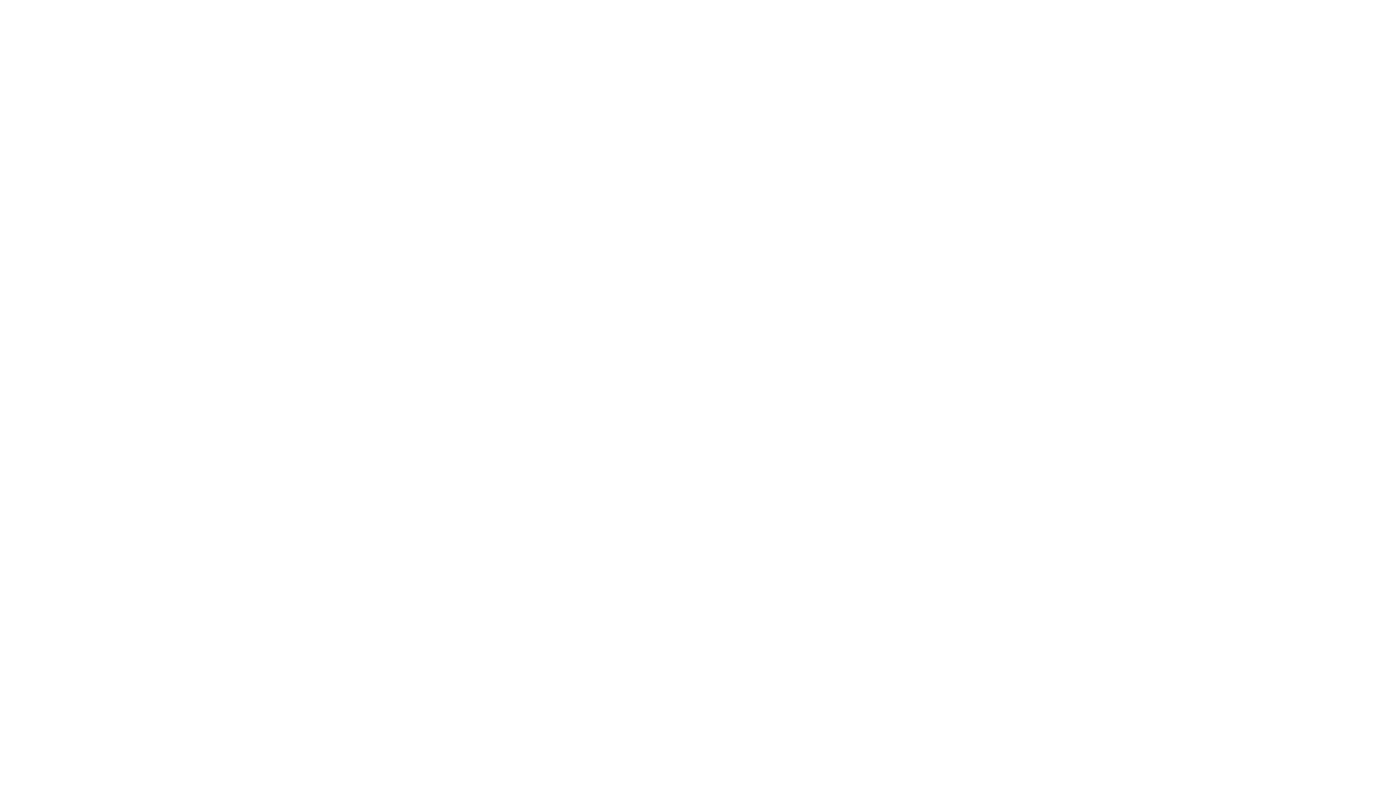
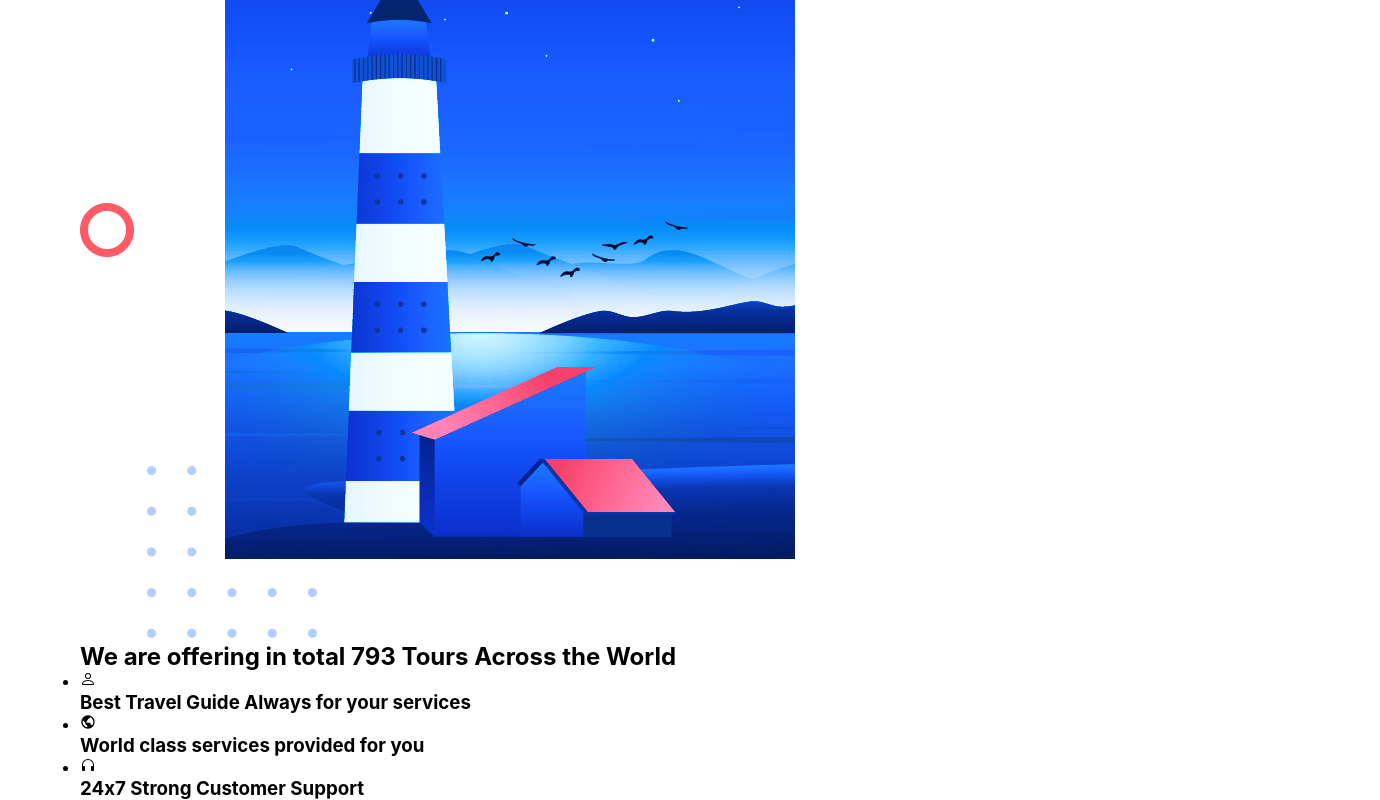
Before and after one commit to mrinnnmoy/ravel-react, a React (Vite) app: page / in a window 1280 px wide. Shown: the part 2024-2824 px from the top of the page, 1380 px wide, since content can reach past the window. Before the commit the page ends 1828 px from the top, so only its background shows below. Built offline with nearby package versions, Linux system fonts and the light colour scheme.

Commit message:
build offer-section

```diff
--- a/src/App.jsx
+++ b/src/App.jsx
@@ -2,6 +2,7 @@
 import Destinations from './components/Destinations/Destinations';
 import Home from './components/Home/Home';
 import Navbar from './components/Navbar/Navbar';
+import Offer from './components/Offer/Offer';
 import Services from './components/Services/Services';
 
 const App = () => {
@@ -21,6 +22,7 @@
       <Home />
       <Services />
       <Destinations />
+      <Offer />
     </div>
   )
 };
--- a/src/components/Destinations/Destinations.jsx
+++ b/src/components/Destinations/Destinations.jsx
@@ -22,7 +22,7 @@
     ];
 
     return (
-        <section className="destination-section" id="destination">
+        <section className="destination-section" id="Destination">
             <div className="info">
                 <h2>
                     Top <span>Destinations</span> In The World
--- a/src/components/Destinations/Destinations.scss
+++ b/src/components/Destinations/Destinations.scss
@@ -1,5 +1,6 @@
 .destination-section {
   display: flex;
+  margin-left: 5rem;
   gap: 5rem;
   .info {
     flex: 1;
--- a/src/components/Home/Home.jsx
+++ b/src/components/Home/Home.jsx
@@ -7,7 +7,7 @@
     const [value, setValue] = useState("$500 - $10,000");
 
     return (
-        <section className="home-section">
+        <section className="home-section" id="Home">
             <div className="background">
                 <img src={HeroImage} alt="Hero" />
             </div>
--- /dev/null
+++ b/src/components/Offer/Offer.jsx
@@ -0,0 +1,52 @@
+import React from 'react';
+import "./Offer.scss";
+import lighthouse from "../../assets/lighthouse.png";
+import { BiWorld } from "react-icons/bi";
+import { BsHeadphones, BsPerson } from 'react-icons/bs';
+
+const Offer = () => {
+    const data = [
+        {
+            text: "Best Travel Guide Always for your services",
+            icon: <BsPerson />,
+            color: "red",
+        },
+        {
+            text: "World class services provided for you",
+            icon: <BiWorld />,
+            color: "green",
+        },
+        {
+            text: "24x7 Strong Customer Support",
+            icon: <BsHeadphones />,
+            color: "yellow",
+        },
+    ];
+
+    return (
+        <section className="offer-section" id="Offer">
+            <div className="image">
+                <img src={lighthouse} alt="lighthouse" />
+            </div>
+            <div className="content">
+                <div className="title">
+                    <h1>We are offering in total 793 Tours Across the World</h1>
+                </div>
+                <ul className="list">
+                    {data.map(({ text, icon, color }) => {
+                        return (
+                            <li key={text}>
+                                <div className={`icon ${color}`}>{icon}</div>
+                                <div className="text">
+                                    <h3>{text}</h3>
+                                </div>
+                            </li>
+                        );
+                    })}
+                </ul>
+            </div>
+        </section>
+    )
+};
+
+export default Offer;
```
Also changed, not shown: src/components/Offer/Offer.scss (added).
